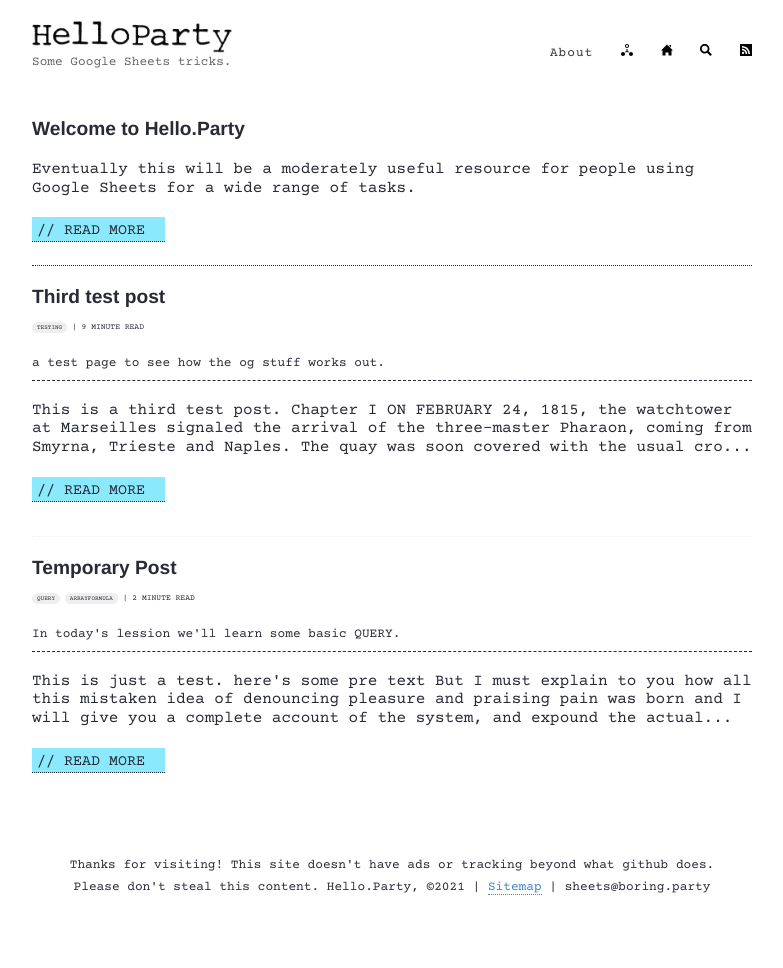
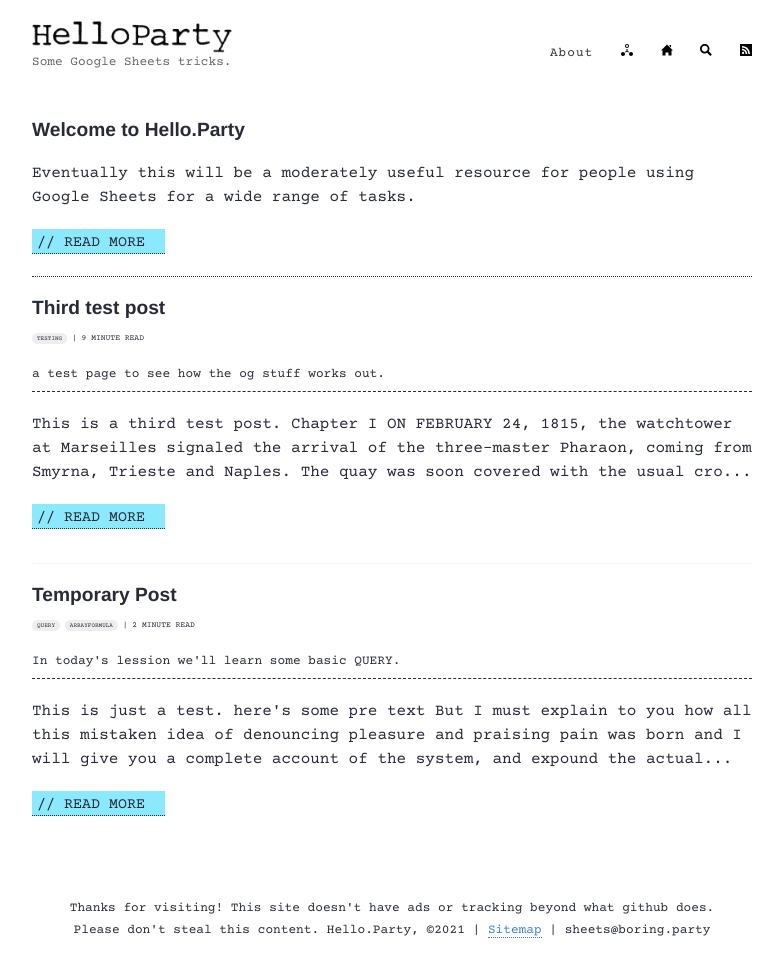
Before and after one commit to hello-party/hello-party-old.github.io, a Jekyll site: the page built from index.html, in a window 1280 px wide. Shown: the whole page, without its empty margins (248-1031 px from the left). Built offline with Jekyll 4.4.1, drawn with Linux system fonts in a browser that asks for light colours; the list of posts is cut into pages by our own code; before the commit the page ends 925 px from its top, so only the background shows below that.

Commit message:
Update style.scss

```diff
--- a/assets/style.scss
+++ b/assets/style.scss
@@ -135,7 +135,7 @@
 
 p {
     margin: 20px 0px;
-    line-height: 14pt;
+    line-height: 1.5em;
 }
 
 details {
```
